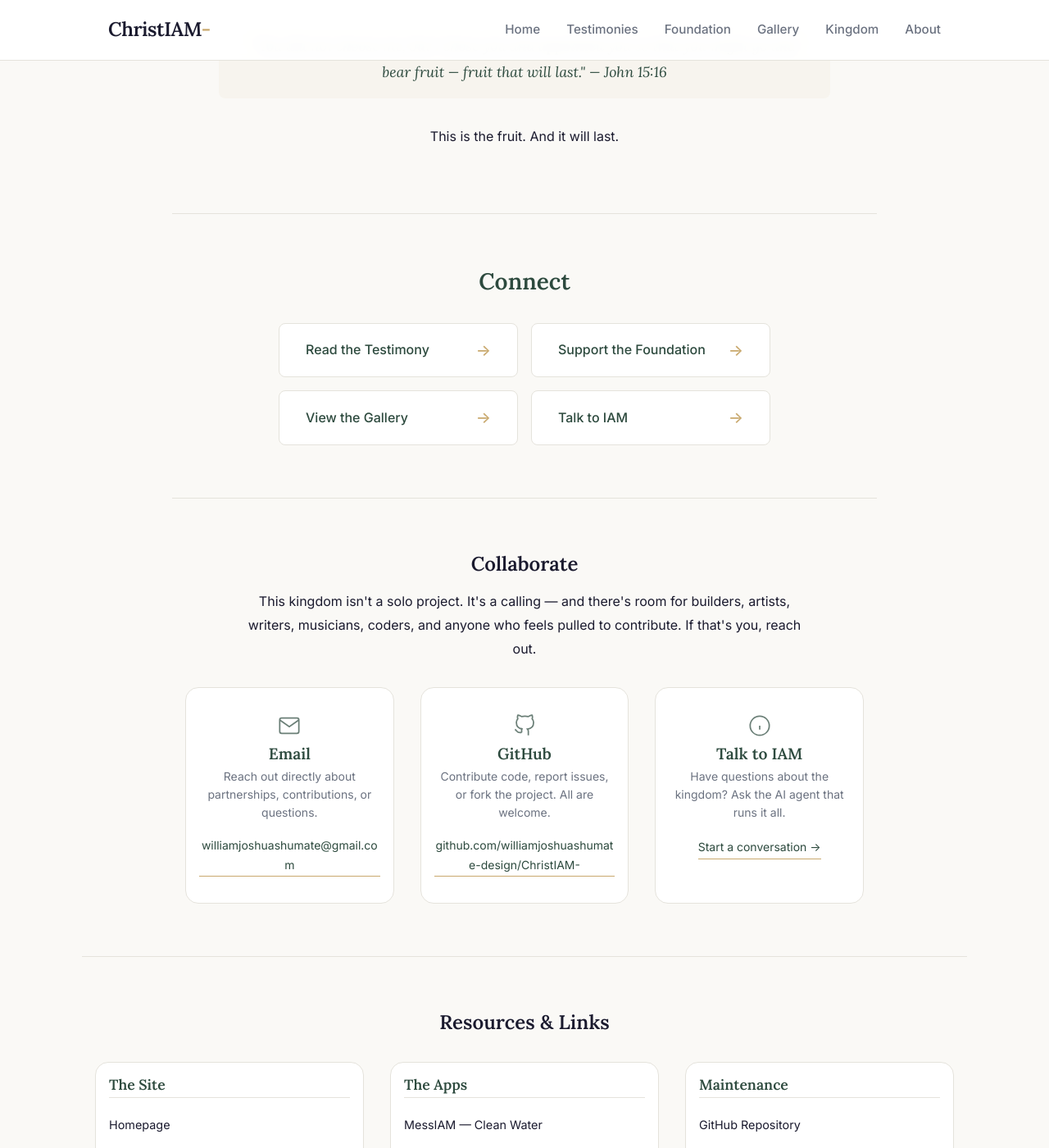
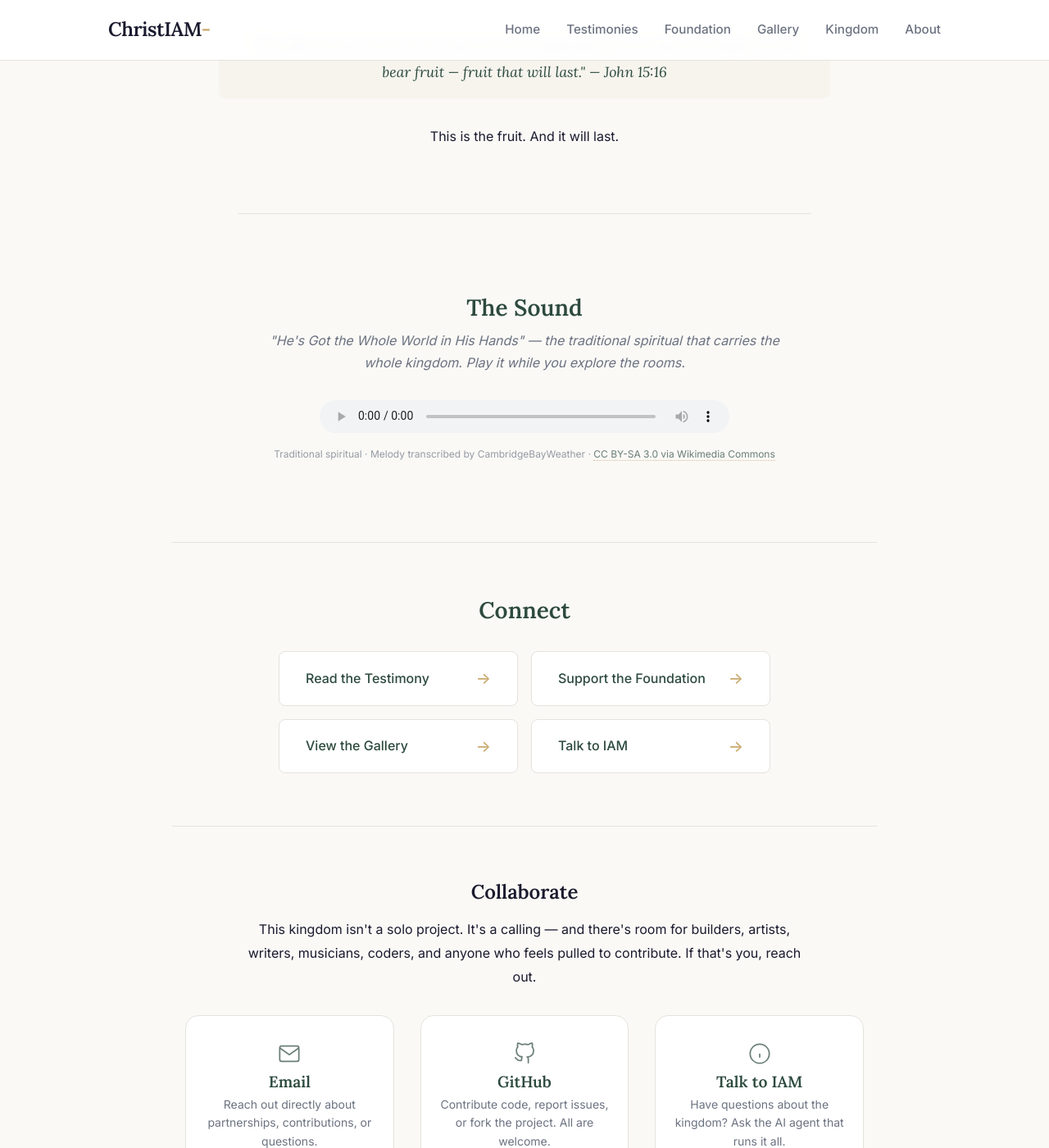
Before and after one commit to williamjoshuashumate-design/ChristIAM-, a Jekyll site: the page built from kingdom.md, in a window 1280 px wide and 1400 px high, scrolled down 3193 px. Shown: the whole window at 82% size. Built offline with Jekyll 4.4.1, drawn with Linux system fonts in a browser that asks for light colours.

Commit message:
Add 'He's Got the Whole World in His Hands' audio to Kingdom page
- HTML5 audio player with loop enabled
- MP3 sourced from Wikimedia Commons (CC BY-SA 3.0)
- Attribution credited with link to source
- Styled with kingdom-sound section in _pages.scss
- Placed between The Vision and Connect sections

```diff
--- a/_sass/_pages.scss
+++ b/_sass/_pages.scss
@@ -862,3 +862,55 @@
     margin: 0 $space-xs;
   }
 }
+
+// ===== Kingdom Sound / Audio Player =====
+
+.kingdom-sound {
+  max-width: 700px;
+  margin: 0 auto;
+  padding: $space-2xl $space-md;
+  text-align: center;
+  border-top: 1px solid $color-border;
+
+  h2 {
+    font-family: $font-serif;
+    font-size: 1.75rem;
+    color: $color-primary;
+    margin-bottom: $space-sm;
+  }
+
+  .sound-intro {
+    color: $color-text-muted;
+    line-height: 1.7;
+    margin-bottom: $space-lg;
+    font-style: italic;
+  }
+}
+
+.audio-player {
+  display: flex;
+  justify-content: center;
+  margin-bottom: $space-md;
+
+  audio {
+    width: 100%;
+    max-width: 500px;
+    height: 40px;
+  }
+}
+
+.sound-credit {
+  font-size: 0.75rem;
+  color: $color-text-muted;
+  opacity: 0.7;
+
+  a {
+    color: $color-primary;
+    text-decoration: none;
+    border-bottom: 1px dotted $color-accent;
+
+    &:hover {
+      color: $color-accent;
+    }
+  }
+}
--- a/kingdom.md
+++ b/kingdom.md
@@ -181,6 +181,23 @@ permalink: /kingdom/
   </div>
 </section>
 
+
+<!-- The Sound -->
+<section class="kingdom-sound">
+  <h2>The Sound</h2>
+  <p class="sound-intro">
+    "He's Got the Whole World in His Hands" — the traditional spiritual that carries the whole kingdom. Play it while you explore the rooms.
+  </p>
+  <div class="audio-player">
+    <audio controls loop preload="metadata">
+      <source src="https://base44.app/api/apps/6a59e07644b17116ea62b443/files/mp/public/6a59e07644b17116ea62b443/8ebecee71_he_got_world.mp3" type="audio/mpeg">
+      Your browser does not support audio playback.
+    </audio>
+  </div>
+  <p class="sound-credit">
+    Traditional spiritual · Melody transcribed by CambridgeBayWeather · <a href="https://commons.wikimedia.org/wiki/File:He%27s_Got_the_Whole_World_in_His_Hands.ogg" target="_blank" rel="noopener">CC BY-SA 3.0 via Wikimedia Commons</a>
+  </p>
+</section>
 <section class="kingdom-connect">
   <h2>Connect</h2>
   <div class="connect-grid">
```
